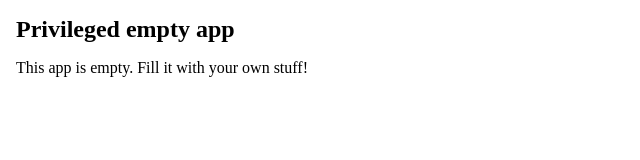
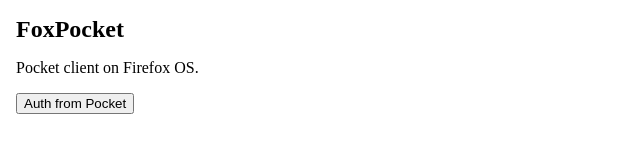
Before and after one commit to KuoE0/FoxPocket, a plain HTML site: page index.html in a window 1280 px wide. Shown: the whole page, without its empty margins (0-640 px from the left). Drawn offline with Linux system fonts and the light colour scheme; no server answers.

Commit message:
add auth button

```diff
--- a/index.html
+++ b/index.html
@@ -2,47 +2,23 @@
 <html>
     <head>
         <meta charset="utf-8">
-        <title>Privileged app</title>
-        <meta name="description" content="A privileged app stub">
+        <title>FoxPocket</title>
+        <meta name="description" content="Pocket client on Firefox OS">
 
-        <!--
-          viewport allows you to control how mobile browsers will render your content.
-          width=device-width tells mobile browsers to render your content across the
-          full width of the screen, without being zoomed out (by default it would render
-          it at a desktop width, then shrink it to fit.)
-          Read more about it here:
-          https://developer.mozilla.org/Mozilla/Mobile/Viewport_meta_tag
-        -->
         <meta name="viewport" content="width=device-width">
         <link rel="stylesheet" href="css/app.css">
 
-        <!--
-        Inline JavaScript code is not allowed for privileged and certified apps,
-        due to Content Security Policy restrictions.
-        You can read more about it here: https://developer.mozilla.org/Apps/CSP
-        Plus keeping your JavaScript separated from your HTML is always a good practice!
-
-        We're also using the 'defer' attribute. This allows us to tell the browser that
-        it should not wait for this file to load before continuing to load the rest of
-        resources in the page. Then, once everything has been loaded, it will parse and
-        execute the deferred files.
-        Read about defer: https://developer.mozilla.org/Web/HTML/Element/script#attr-defer
-        -->
+        <script type="text/javascript" src="js/key.js" defer></script>
         <script type="text/javascript" src="js/app.js" defer></script>
 
-        <!--
-        The following two lines are for loading the localisations library
-        and the localisation data-so people can use the app in their
-        own language (as long as you provide translations).
-        -->
         <link rel="prefetch" type="application/l10n" href="data/locales.ini" />
         <script type="text/javascript" src="js/libs/l10n.js" defer></script>
     </head>
     <body>
         <section>
-            <h1 data-l10n-id="app_title">Privileged empty app</h1>
-            <p data-l10n-id="app_description">This app is empty. Fill it with your own stuff!</p>
-            <p id="message"></p>
+            <h1 data-l10n-id="app_title">FoxPocket</h1>
+            <p data-l10n-id="app_description">Pocket client on Firefox OS.</p>
+				<button id="btn-auth">Auth from Pocket</button>
         </section>
     </body>
 </html>
```
